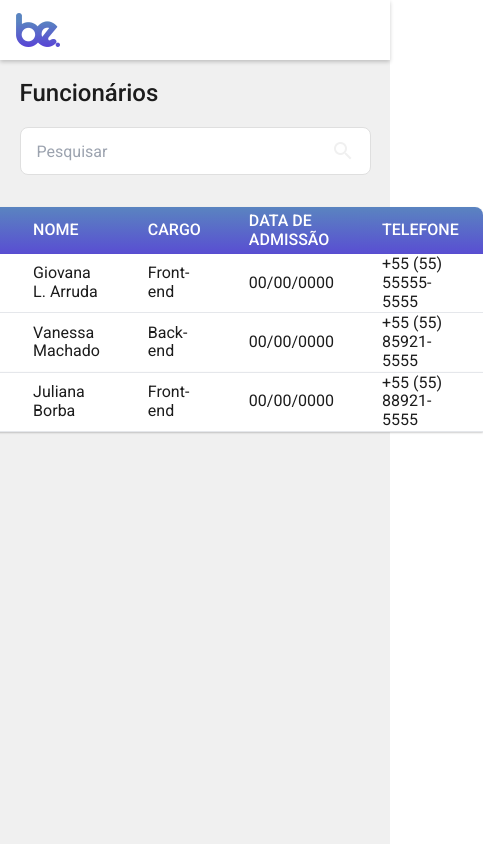
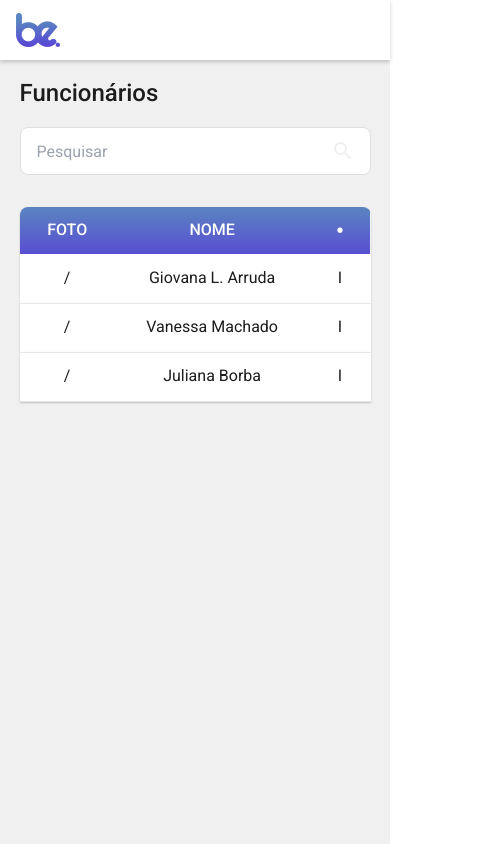
Before and after one commit to MattBastos/be-front-end-test, a Next.js app: page / in a window 390 px wide. Shown: the whole page, 483 px wide, since content can reach past the window. Built offline with nearby package versions, Linux system fonts and the light colour scheme.

Commit message:
style: Implements responsiveness to Table

```diff
--- a/src/components/Table/EmployeeTable/EmployeeTable.tsx
+++ b/src/components/Table/EmployeeTable/EmployeeTable.tsx
@@ -16,29 +16,23 @@ export const EmployeeTable = () => {
     "Telefone",
   ];
 
-  const mobileTableColumns = [
-    "Foto",
-    "Nome",
-    "•",
-  ];
-
   const mockedEmployee = [
     {
-      image: "/assets",
+      image: "/",
       name: "Giovana L. Arruda",
       role: "Front-end",
       date: "00/00/0000",
       phoneNumber: "+55 (55) 55555-5555"
     },
     {
-      image: "/assets",
+      image: "/",
       name: "Vanessa Machado",
       role: "Back-end",
       date: "00/00/0000",
       phoneNumber: "+55 (55) 85921-5555"
     },
     {
-      image: "/assets",
+      image: "/",
       name: "Juliana Borba",
       role: "Front-end",
       date: "00/00/0000",
@@ -72,13 +66,16 @@ export const EmployeeTable = () => {
       </S.TitleAndSearchContainer>
 
       <S.Table>
+
         <S.THead>
           <tr>
-            {webTableColumns.map((column) => (
-              <S.TH key={column}>
+            {webTableColumns.map((column, index) => (
+              <S.TH key={column} className={index >= 2 ? 'hidden sm:table-cell' : ''}>
                 {column}
               </S.TH>
             ))}
+
+            <S.TH className="sm:hidden text-2xl">•</S.TH>
           </tr>
         </S.THead>
 
@@ -88,17 +85,25 @@ export const EmployeeTable = () => {
               <S.TD>
                 <span>{employee.image}</span>
               </S.TD>
+
               <S.TD>
                 <span>{employee.name}</span>
               </S.TD>
-              <S.TD>
+
+              <S.TD className="hidden sm:table-cell">
                 <span>{employee.role}</span>
               </S.TD>
-              <S.TD>
+
+              <S.TD className="hidden sm:table-cell">
                 <span>{employee.date}</span>
               </S.TD>
-              <S.TD>
+
+              <S.TD className="hidden sm:table-cell">
                 <span>{employee.phoneNumber}</span>
+              </S.TD>
+
+              <S.TD className="sm:hidden">
+                <button>I</button>
               </S.TD>
             </S.TR>
           ))}
--- a/src/components/Table/EmployeeTable/styles.ts
+++ b/src/components/Table/EmployeeTable/styles.ts
@@ -45,7 +45,8 @@ export const THead = tw.thead`
 
 export const TH = tw.th`
   px-6
-  text-start
+  text-center
+  sm:text-start
   text-base
   uppercase
   font-medium
@@ -56,6 +57,8 @@ export const TH = tw.th`
 export const TR = tw.tr`
   h-[49px]
   text-base
+  text-center
+  sm:text-start
   font-normal
   leading-[18.75px]
   border-b
```
